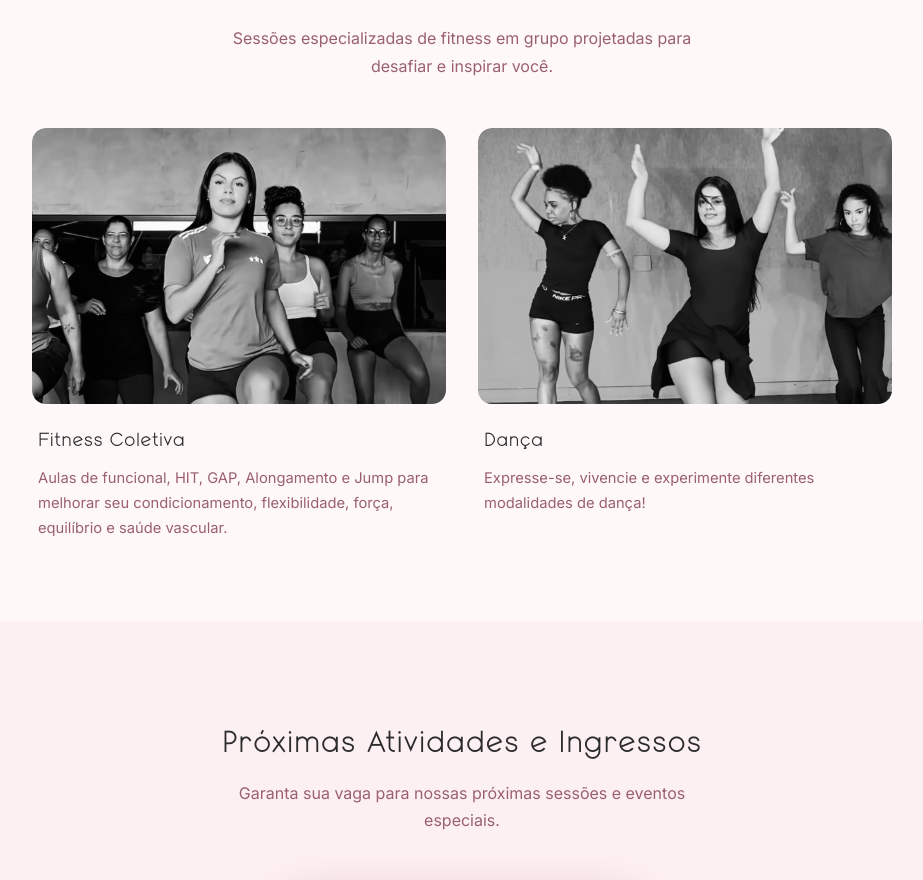
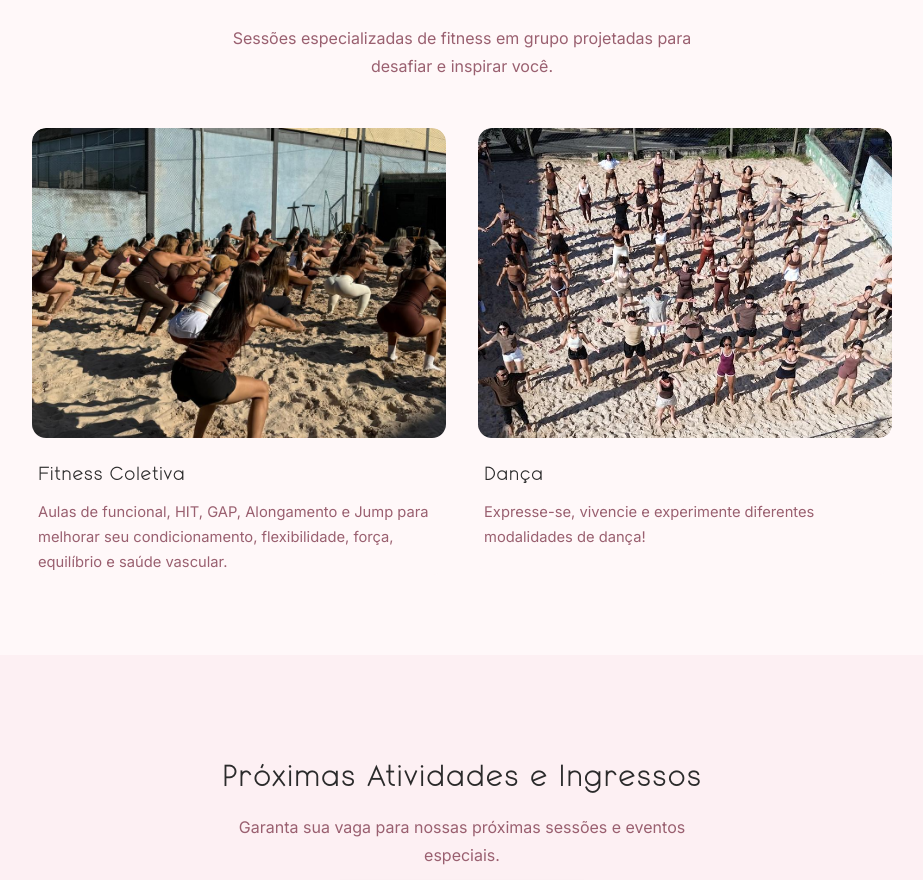
Before and after one commit to gabriel-santosdev/clacademy, a Vue app: page / in a window 1280 px wide. Shown: the part 1346-2226 px from the top of the page, without its empty margins (178-1101 px from the left). Built offline with nearby package versions, Linux system fonts and the light colour scheme; the HTML template or start-up script is replaced by a standard one.

Commit message:
ajustes imagens aulas

```diff
--- a/src/components/AulasSection.vue
+++ b/src/components/AulasSection.vue
@@ -50,8 +50,8 @@
 </template>
 
 <script setup lang="ts">
-import imgColetiva from '../assets/aulas_coletivas.png'
-import imgDanca from '../assets/danca.png'
+import imgColetiva from '../assets/fitness_aula.jpeg'
+import imgDanca from '../assets/danca.jpeg'
 
 const aulas = [
   {
@@ -59,14 +59,14 @@ const aulas = [
     descricao:
       'Aulas de funcional, HIT, GAP, Alongamento e Jump para melhorar seu condicionamento, flexibilidade, força, equilíbrio e saúde vascular.',
     img: imgColetiva,
-    imgPosition: 'img-pos-top',
+    imgPosition: 'img-pos-bottom',
   },
   {
     nome: 'Dança',
     descricao:
       'Expresse-se, vivencie e experimente diferentes modalidades de dança!',
     img: imgDanca,
-    imgPosition: 'img-pos-center',
+    imgPosition: 'img-pos-top',
   },
 ]
 </script>
@@ -177,7 +177,7 @@ const aulas = [
 }
 
 .aula-card__img-wrap {
-  aspect-ratio: 3/2;
+  aspect-ratio: 4/3;
   overflow: hidden;
   border-radius: 14px;
 }
@@ -189,12 +189,12 @@ const aulas = [
   transition: transform 0.4s ease;
 }
 
-.img-pos-top {
-  object-position: top;
+.img-pos-bottom {
+  object-position: center 75%;
 }
 
-.img-pos-center {
-  object-position: center;
+.img-pos-top {
+  object-position: center 30%;
 }
 
 .aula-card:hover .aula-card__img-wrap img {
```
Also changed, not shown: src/assets/danca.jpeg (added), src/assets/fitness_aula.jpeg (added).
